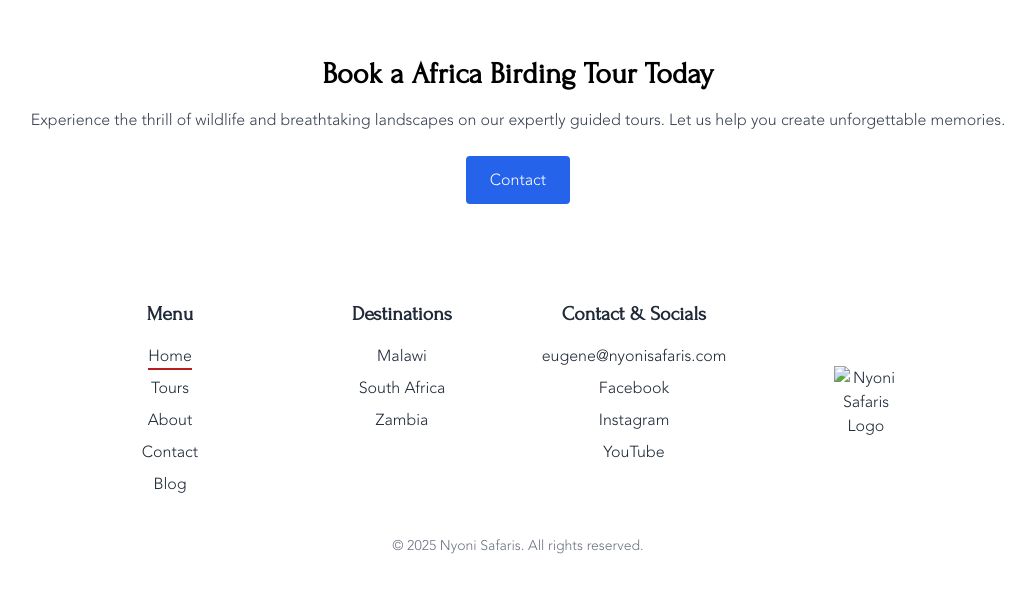
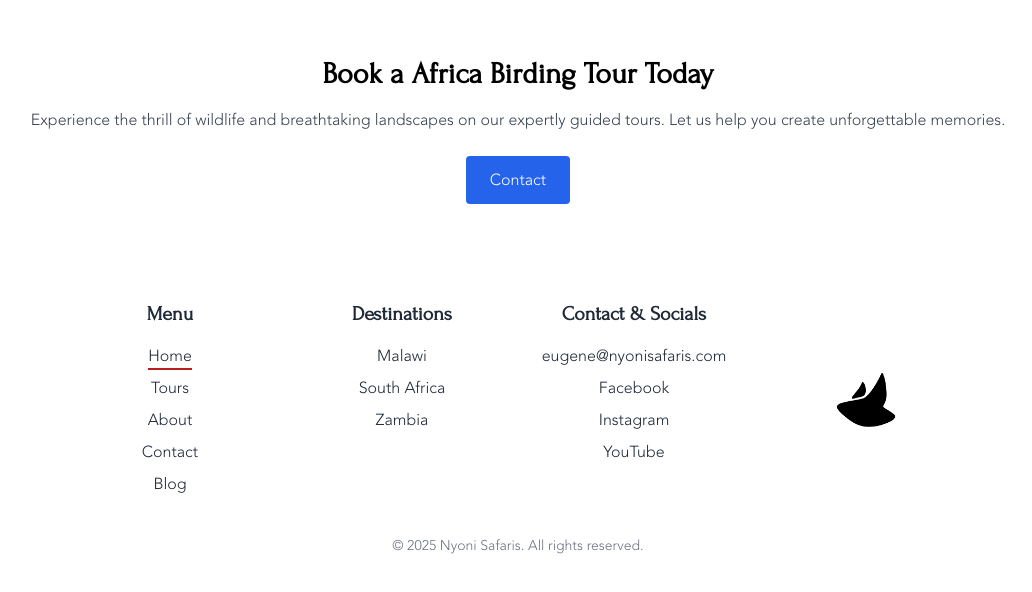
Before and after one commit to Bushbap/nyonisafaris, a plain HTML site: page index.html in a window 1280 px wide. Shown: the part 7236-7828 px from the top of the page, without its empty margins (122-1154 px from the left). Drawn offline with nearby package versions, Linux system fonts and the light colour scheme.

```diff
--- a/assets/css/styles.css
+++ b/assets/css/styles.css
@@ -7,6 +7,11 @@
 ::selection {
   background-color: #ffe449;
   color: black;
+}
+
+body {
+  -webkit-font-smoothing: antialiased;
+  -moz-osx-font-smoothing: grayscale;
 }
 
 @font-face {
--- a/index.html
+++ b/index.html
@@ -31,7 +31,7 @@
   <meta name="twitter:image" content="assets/og-image.jpg">
 
   <!-- Favicon and Touch Icons -->
-  <link rel="icon" type="image/png" sizes="32x32" href="assets/images/nyonibirdingsafarislogowhite.png">
+  <link rel="icon" type="image/png" sizes="32x32" href="assets/images/logo/nyonibirdingsafarislogowhite.png">
   <link rel="apple-touch-icon" sizes="180x180" href="assets/apple-touch-icon.png">
   <link rel="manifest" href="assets/site.webmanifest">
 
@@ -538,7 +538,7 @@
         </div>
         <!-- Column 4: Logo -->
         <div class="flex items-center justify-center">
-          <img src="assets/images/nyonibirdingsafarislogoblack.png" alt="Nyoni Safaris Logo" class="w-16">
+          <img src="assets/images/logo/nyonibirdingsafarislogoblack.png" alt="Nyoni Safaris Logo" class="w-16">
         </div>
       </div>
       <div class="mt-8 text-center text-xs md:text-sm text-gray-500">
```
Also changed, not shown: blog.html (+1 -1 lines), contact.html (+1 -1 lines).
